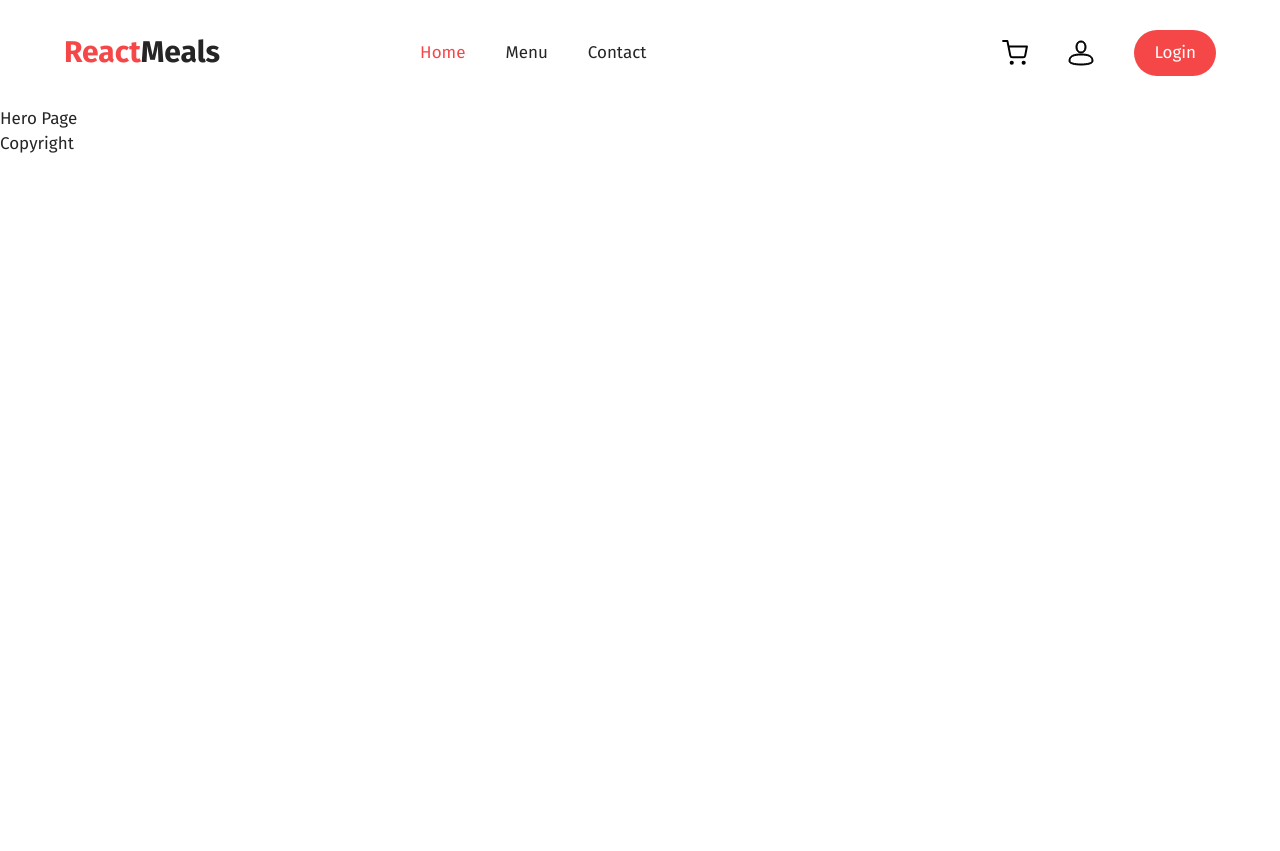
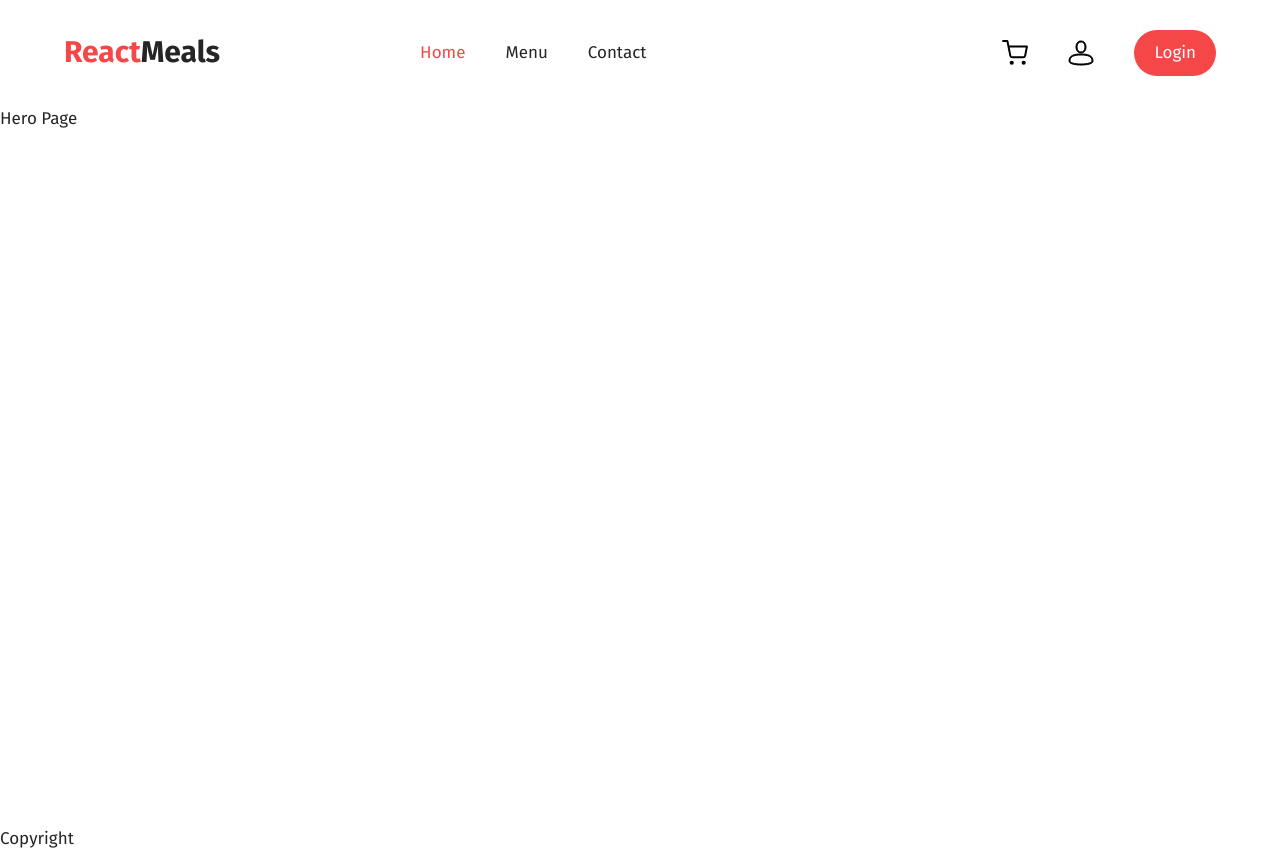
Before and after one commit to findshrey/food-order-app, a React (Create React App) app: page / in a window 1280 px wide. Before the commit the page ends 800 px from the top, so only its background shows below. Built offline with nearby package versions, Linux system fonts and the light colour scheme.

Commit message:
Style: Hero section

```diff
--- a/src/components/Hero/Hero.js
+++ b/src/components/Hero/Hero.js
@@ -1,8 +1,10 @@
 import React from "react"
+
+import styles from "./Hero.module.scss"
 
 const Hero = () => {
    return (
-      <section className="hero">
+      <section className={styles.hero}>
          <p>Hero Page</p>
       </section>
    )
--- /dev/null
+++ b/src/components/Hero/Hero.module.scss
@@ -0,0 +1,3 @@
+.hero {
+   min-height: 90vh;
+}
```
